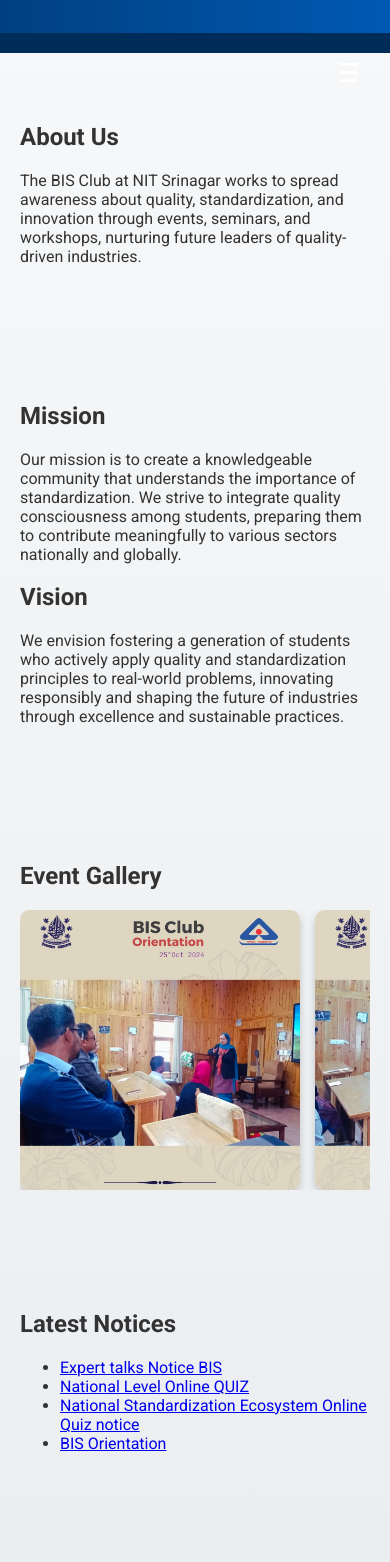
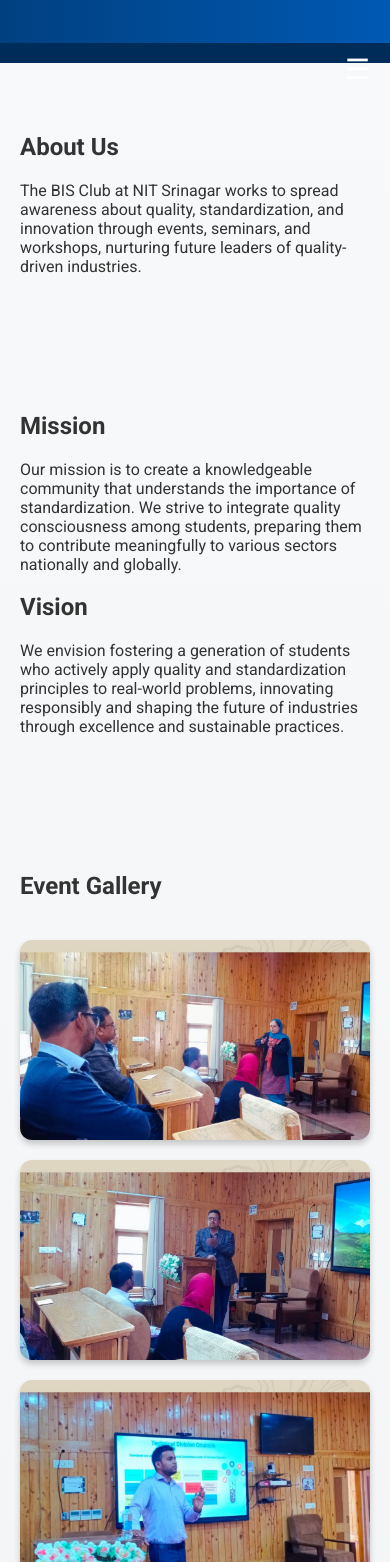
Before and after one commit to tejakodiyala13/bitnitsri-web, a plain HTML site: page index.html in a window 390 px wide. Shown: the part 173-1735 px from the top of the page. Drawn offline with Linux system fonts and the light colour scheme.

Commit message:
Update style.css

```diff
--- a/style.css
+++ b/style.css
@@ -6,29 +6,7 @@ body {
   scroll-behavior: smooth;
 }
 
-header {
-  background: linear-gradient(90deg, #004080, #0059b3);
-  padding: 20px 10px 30px 10px;
-  text-align: center;
-  color: white;
-  animation: fadeSlideIn 1s ease-out;
-}
-
-.top-bar {
-  display: flex;
-  justify-content: space-between;
-  align-items: center;
-}
-
-.logo {
-  height: 50px;
-}
-
-.header-text {
-  margin-top: 20px;
-}
-
-/* New Notice Moving Top Bar */
+/* Notice Marquee */
 .notice-top {
   background-color: #003366;
   color: #ffcc00;
@@ -56,6 +34,30 @@ header {
   100% { transform: translateX(-100%); }
 }
 
+/* Header */
+header {
+  background: linear-gradient(90deg, #004080, #0059b3);
+  padding: 20px 10px 30px 10px;
+  text-align: center;
+  color: white;
+  animation: fadeSlideIn 1s ease-out;
+}
+
+.top-bar {
+  display: flex;
+  justify-content: space-between;
+  align-items: center;
+}
+
+.logo {
+  height: 50px;
+}
+
+.header-text {
+  margin-top: 20px;
+}
+
+/* Navigation */
 nav {
   background-color: #002c5a;
   padding: 10px;
@@ -63,15 +65,13 @@ nav {
 }
 
 .hamburger {
-  font-size: 26px;
+  display: none;
+  font-size: 28px;
+  cursor: pointer;
   color: white;
-  cursor: pointer;
-  display: none;
-  padding: 10px;
-}
-
-.hamburger.open::before {
-  content: "✖";
+  position: absolute;
+  right: 20px;
+  top: 10px;
 }
 
 .nav-links {
@@ -92,6 +92,30 @@ nav {
   transform: scale(1.1);
 }
 
+/* Responsive Navbar */
+@media (max-width: 1000px) {
+  .hamburger {
+    display: block;
+  }
+
+  .nav-links {
+    display: none;
+    flex-direction: column;
+    background-color: #003366;
+    width: 100%;
+  }
+
+  .nav-links.show {
+    display: flex;
+  }
+
+  .nav-links a {
+    padding: 10px;
+    margin: 10px 0;
+  }
+}
+
+/* Sections */
 section {
   padding: 50px 20px;
   max-width: 1100px;
@@ -106,26 +130,28 @@ section.fade-in {
   transform: translateY(0);
 }
 
+/* Gallery */
 .gallery {
-  display: flex;
-  overflow-x: auto;
-  gap: 15px;
-  scroll-snap-type: x mandatory;
+  display: grid;
+  grid-template-columns: repeat(auto-fit, minmax(250px, 1fr));
+  gap: 20px;
+  padding: 20px 0;
 }
 
 .gallery img {
-  width: 280px;
-  flex: 0 0 auto;
-  scroll-snap-align: start;
-  border-radius: 10px;
-  box-shadow: 0 4px 8px rgba(0,0,0,0.2);
-  transition: transform 0.3s;
+  width: 100%;
+  height: 200px;
+  object-fit: cover;
+  border-radius: 12px;
+  box-shadow: 0 4px 6px rgba(0,0,0,0.2);
+  transition: transform 0.3s ease;
 }
 
 .gallery img:hover {
   transform: scale(1.05);
 }
 
+/* Footer */
 footer {
   background: #004080;
   color: white;
@@ -144,31 +170,3 @@ footer {
     transform: translateY(0);
   }
 }
-
-/* Mobile */
-@media (max-width: 768px) {
-  .logo {
-    height: 40px;
-  }
-
-  .hamburger {
-    display: block;
-    position: absolute;
-    top: 15px;
-    right: 20px;
-  }
-
-  .nav-links {
-    display: none;
-    flex-direction: column;
-    background-color: #003366;
-  }
-
-  .nav-links.show {
-    display: flex;
-  }
-
-  .nav-links a {
-    margin: 10px 0;
-  }
-}
```
